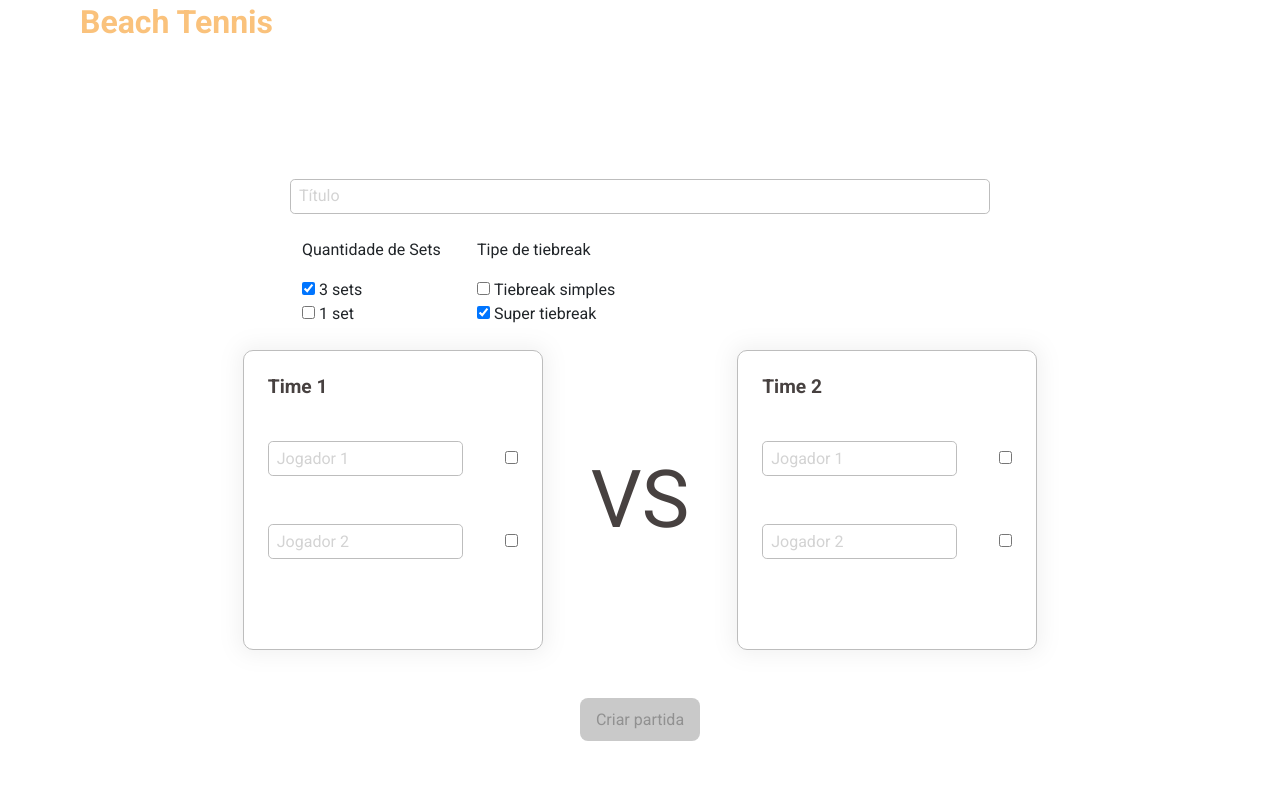
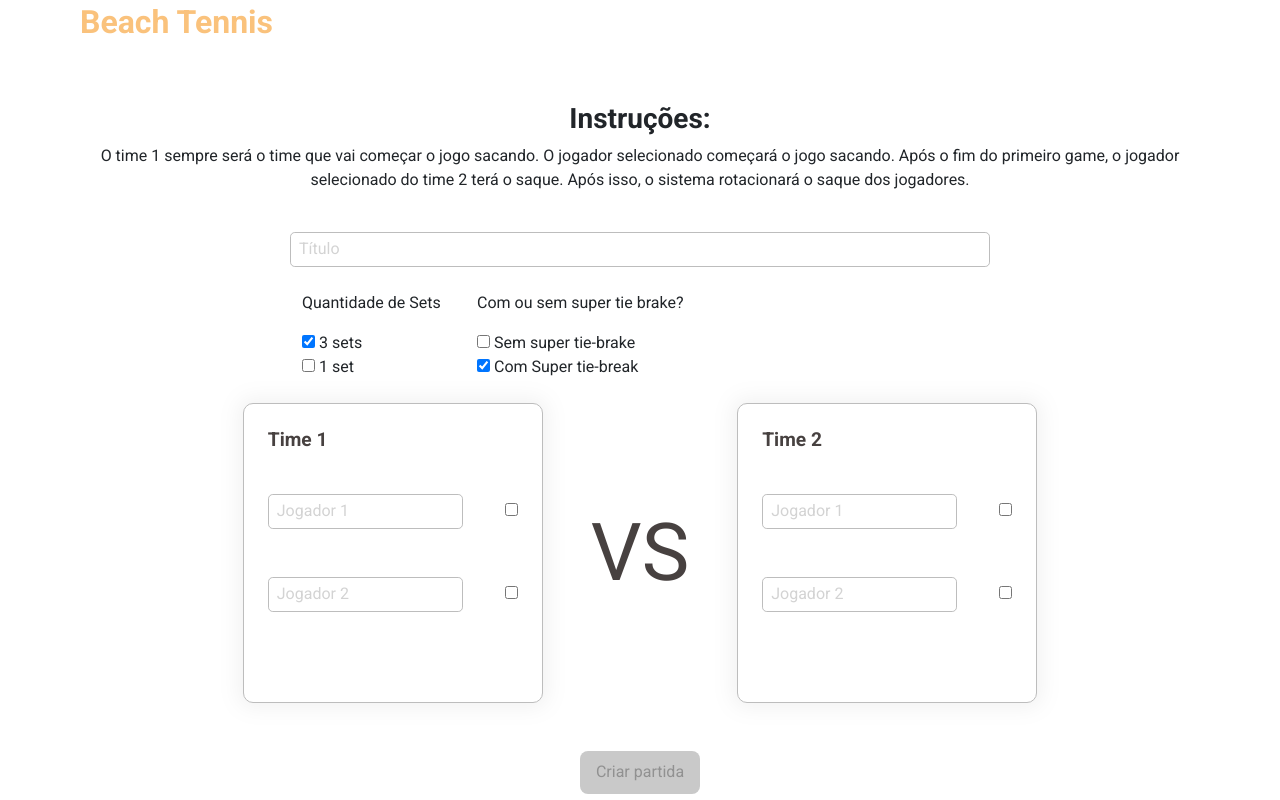
Before and after one commit to mybadclan/web-CK0207, a React (Create React App) app in the folder practice-react-1/: page / in a window 1280 px wide. Built offline with nearby package versions, Linux system fonts and the light colour scheme.

Commit message:
feat: adiciona texto explicando como vai ser o rodizio dos saques

```diff
--- a/practice-react-1/src/components/Players/index.jsx
+++ b/practice-react-1/src/components/Players/index.jsx
@@ -6,7 +6,7 @@ export function Players({ players, sets, score }) {
     <Container>
       <Row>
         <Col className="col-6">
-          {players.playerOne}/{players.playerTwo}
+          {players.playerOne} / {players.playerTwo}
         </Col>
         <Col className="d-flex align-items-center justify-content-end">
           <Circles current={players.currentlyServe}></Circles>
--- a/practice-react-1/src/components/TiebreakType/index.jsx
+++ b/practice-react-1/src/components/TiebreakType/index.jsx
@@ -17,16 +17,16 @@ export function TiebreakType({ data = {}, setData = () => {} }) {
   return (
     bestOfThreeSets && (
       <div className={styles.maxWidth}>
-        <p>Tipe de tiebreak</p>
+        <p>Com ou sem super tie brake? </p>
         <div>
           <input
             id="tiebreak"
-            name="tiebreak"
+            name="no-tiebreak"
             type="checkbox"
             checked={!lastSetIsSupertiebrake}
             onClick={changeHandler}
           />{" "}
-          <label htmlFor="tiebreak">Tiebreak simples</label>
+          <label htmlFor="tiebreak">Sem super tie-brake</label>
         </div>
 
         <div>
@@ -37,7 +37,7 @@ export function TiebreakType({ data = {}, setData = () => {} }) {
             checked={lastSetIsSupertiebrake}
             onClick={changeHandler}
           />{" "}
-          <label htmlFor="super-tiebreak">Super tiebreak</label>
+          <label htmlFor="super-tiebreak">Com Super tie-break</label>
         </div>
       </div>
     )
--- a/practice-react-1/src/pages/Register/index.jsx
+++ b/practice-react-1/src/pages/Register/index.jsx
@@ -12,6 +12,9 @@ import styles from "./styles.module.scss";
 export function Register({ data = {}, setData = () => {} }) {
   return (
     <Page className={styles.register}>
+      <h3>Instruções: </h3>
+
+      <p align="center">O time 1 sempre será o time que vai começar o jogo sacando. O jogador selecionado começará o jogo sacando. Após o fim do primeiro game, o jogador selecionado do time 2 terá o saque. Após isso, o sistema rotacionará o saque dos jogadores.</p>
       <GameTitle data={data} setData={setData} />
       <Row className={[styles.maxWidth, "mb-4"].join(" ")}>
         <Col className="col-3">
```
